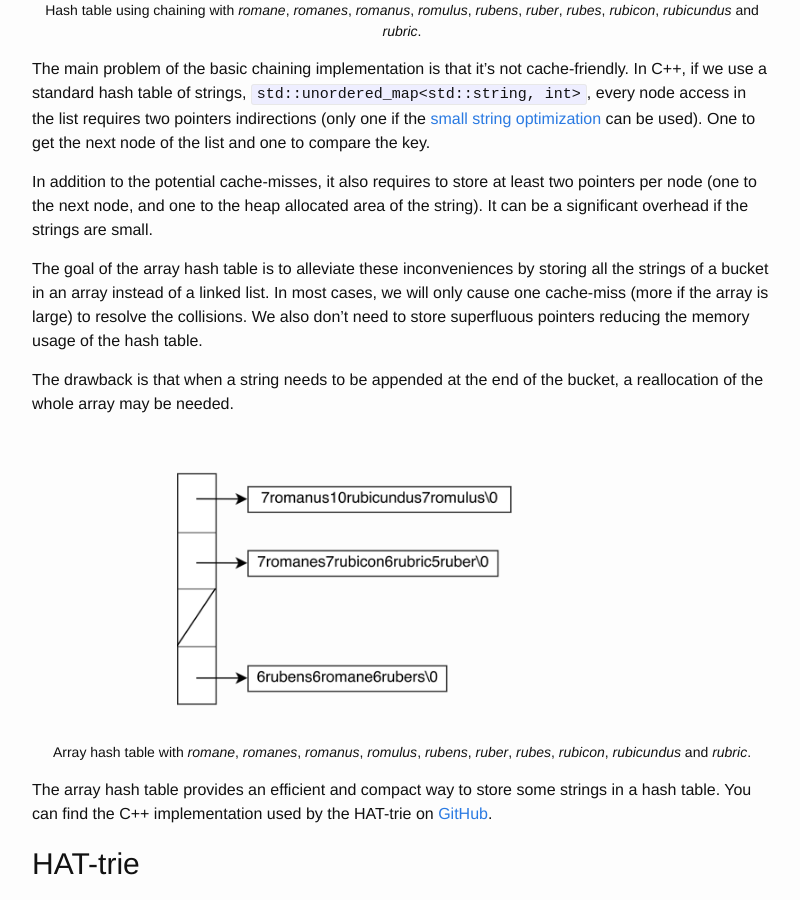
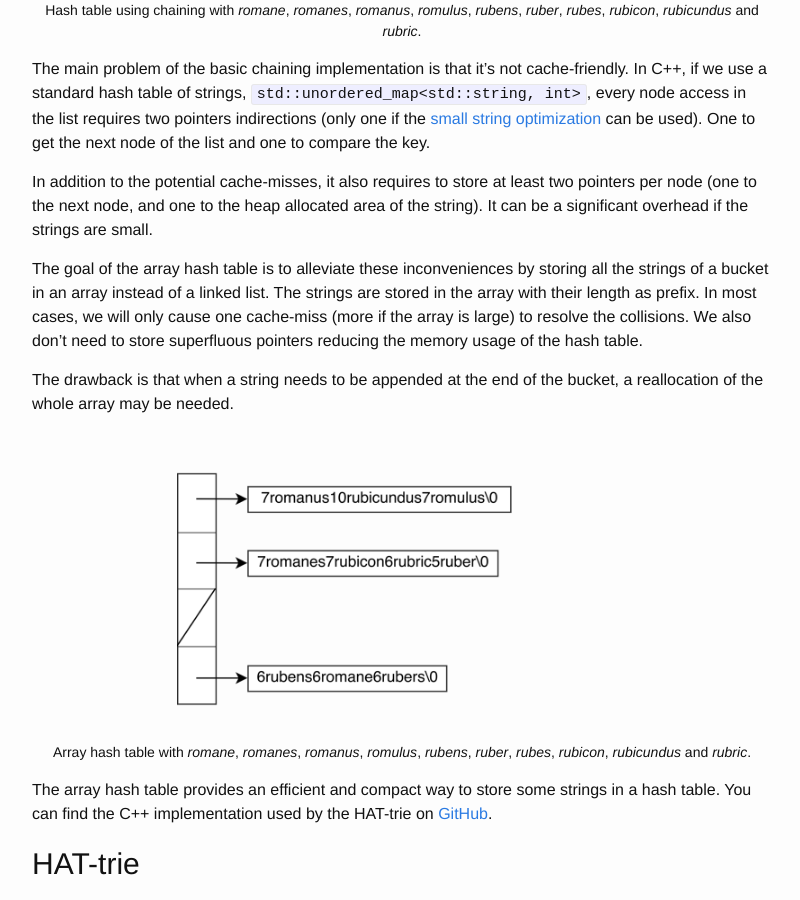
Before and after one commit to Tessil/tessil.github.io, a Jekyll site: the page built from _posts/2017-06-22-hat-trie.md, in a window 1280 px wide and 900 px high, scrolled down 6387 px. Shown: the whole window, without its empty margins (238-1038 px from the left). Built offline with Jekyll 4.4.1, drawn with Linux system fonts in a browser that asks for light colours; comment, search, counter and statistics services are not loaded.

Commit message:
Add infos.

```diff
--- a/_posts/2017-06-22-hat-trie.md
+++ b/_posts/2017-06-22-hat-trie.md
@@ -194,7 +194,7 @@ The main problem of the basic chaining implementation is that it's not cache-fri
 In addition to the potential cache-misses, it also requires to store at least two pointers per node (one to the next node, and one to the heap allocated area of the string). It can be a significant overhead if the strings are small.
 
 
-The goal of the array hash table is to alleviate these inconveniences by storing all the strings of a bucket in an array instead of a linked list. In most cases, we will only cause one cache-miss (more if the array is large) to resolve the collisions. We also don't need to store superfluous pointers reducing the memory usage of the hash table.
+The goal of the array hash table is to alleviate these inconveniences by storing all the strings of a bucket in an array instead of a linked list. The strings are stored in the array with their length as prefix. In most cases, we will only cause one cache-miss (more if the array is large) to resolve the collisions. We also don't need to store superfluous pointers reducing the memory usage of the hash table.
 
 The drawback is that when a string needs to be appended at the end of the bucket, a reallocation of the whole array may be needed.
 
```
